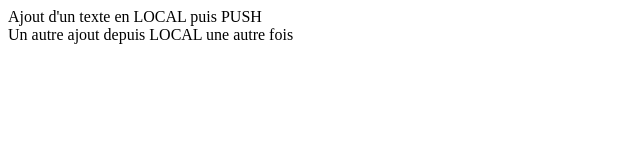
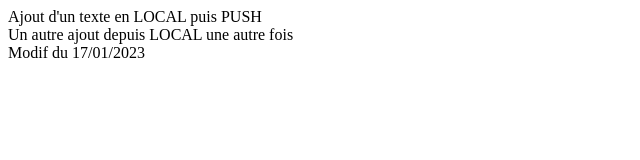
Before and after one commit to vao49Afpa/TestAfpa, a plain HTML site: page index.html in a window 1280 px wide. Shown: the whole page, without its empty margins (0-640 px from the left). Drawn offline with Linux system fonts and the light colour scheme.

Commit message:
Modif LOCALEdu 17/01/2023

```diff
--- a/index.html
+++ b/index.html
@@ -10,5 +10,7 @@
     Ajout d'un texte en LOCAL puis PUSH
     <br/>
     Un autre ajout depuis LOCAL une autre fois
+    <br/>
+    Modif du 17/01/2023
 </body>
 </html>
```
